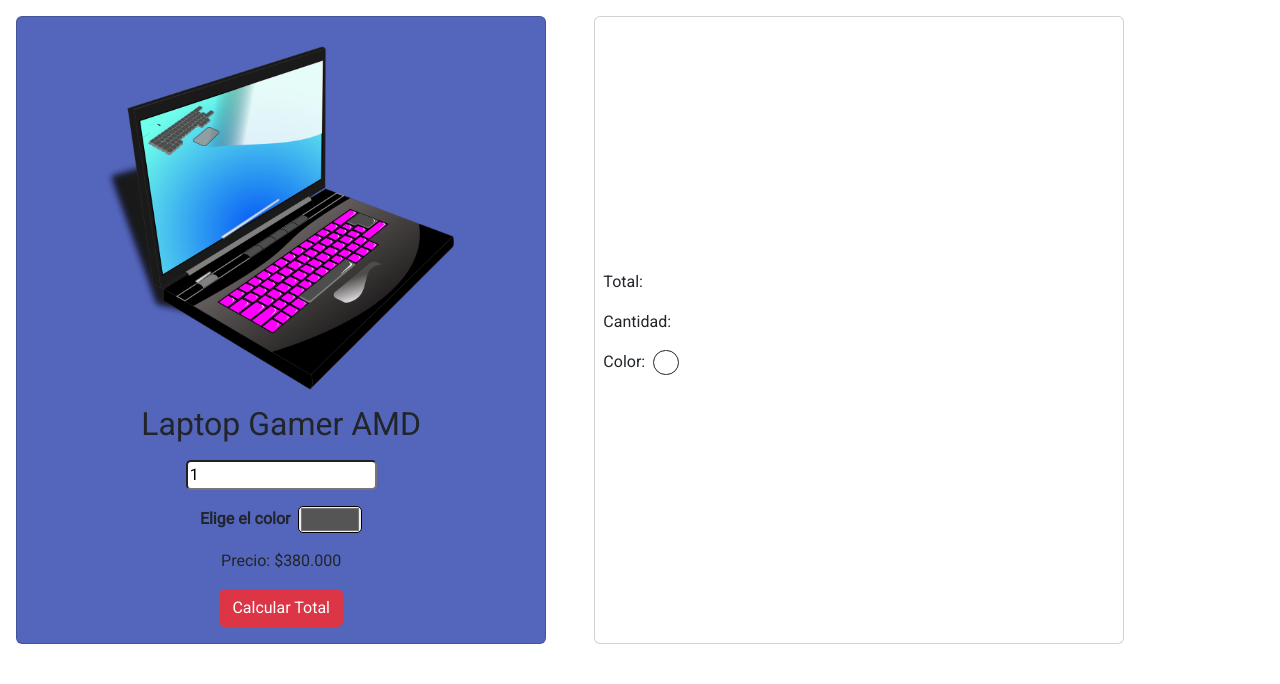
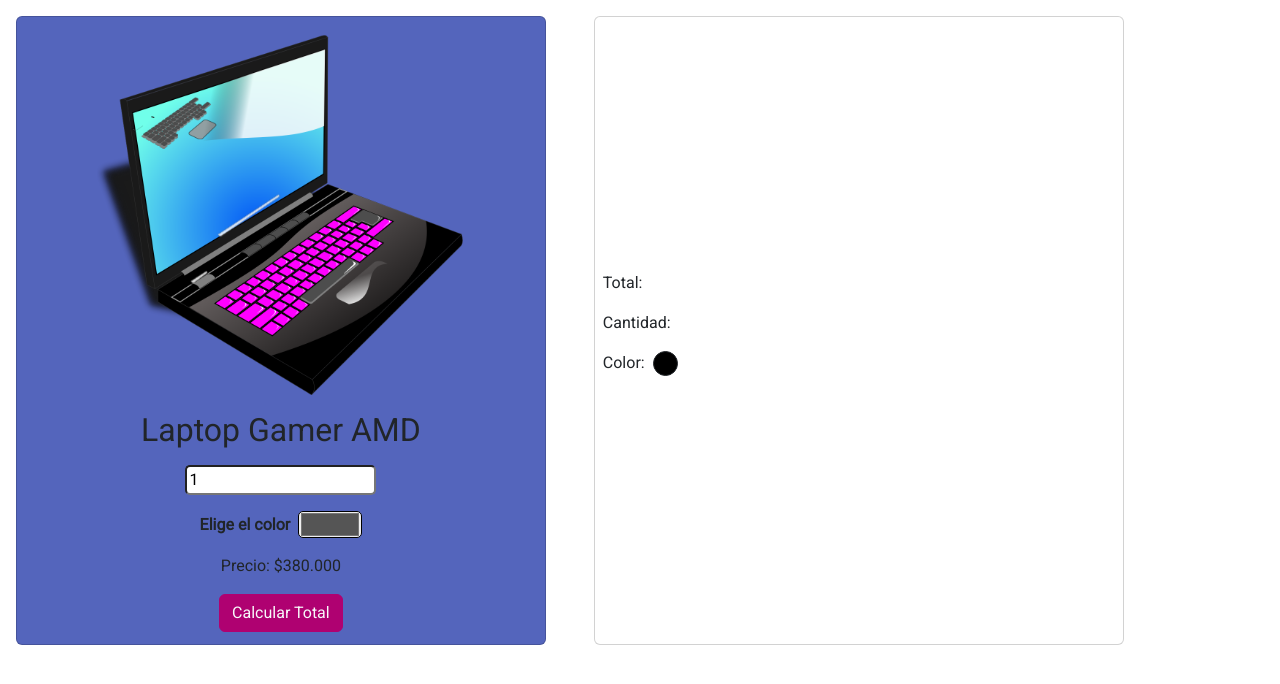
Before and after one commit to LuisGutWo/desafio_intro_js, a website: page index.html in a window 1280 px wide. Drawn offline with Linux system fonts and the light colour scheme.

Commit message:
fix styles

```diff
--- a/index.html
+++ b/index.html
@@ -17,7 +17,7 @@
     <section class="container p-3 d-inline-flex gap-5">
 
         <!-- card section -->
-        <card class="card w-50 bg-primary d-flex flex-grow align-items-center p-3">
+        <card class="card w-50 bg-primary d-flex flex-grow align-items-center p-1">
             <img src="/assets/img/4393-laptop-design.png" class="img-fluid w-75 p-2 m-0" alt="">
             <div class="card-body d-flex flex-column justify-content-center align-items-center gap-3 p-0">
 
@@ -36,7 +36,8 @@
             </div>
 
             <!-- button -->
-            <button type="button" class="btn btn-danger" id="button">Calcular Total</button>
+            <button type="button" class="btn btn-danger mb-2 text-light
+            " id="button">Calcular Total</button>
         </card>
 
         <!-- results side section -->
--- a/js/main.js
+++ b/js/main.js
@@ -10,7 +10,7 @@
 
 //listeners
 button.addEventListener("click", () => {
-    totalPrecio.textContent = `Total: ${cantidad.value * precio}`;
+    totalPrecio.textContent = `Total: ${Number(cantidad.value) * Number(precio)} `;
     totalCantidad.textContent = `Cantidad: ${cantidad.value}`;
     colorResult.style.backgroundColor = color.value;
 
--- a/sass/main.scss
+++ b/sass/main.scss
@@ -4,6 +4,7 @@
 // 2. Include any default variable overrides here
 $font-family-base: 'Roboto', sans-serif;
 $primary: #5465bcb9;
+$danger: #AF0171;
 
 // 3. Include remainder of required Bootstrap stylesheets
 @import "../node_modules/bootstrap/scss/variables";
@@ -78,6 +79,7 @@
 //resulter section
 
 #colorResult {
+    background-color: black;
     font-size: 90%;
     width: 1.6rem;
     height: 1.6rem;
```
Also changed, not shown: css/main.css, 1 other file.
